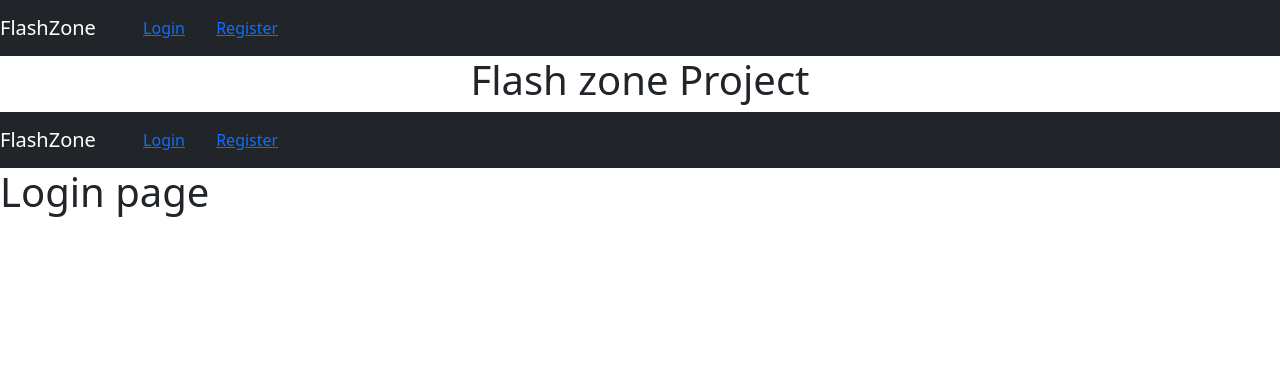
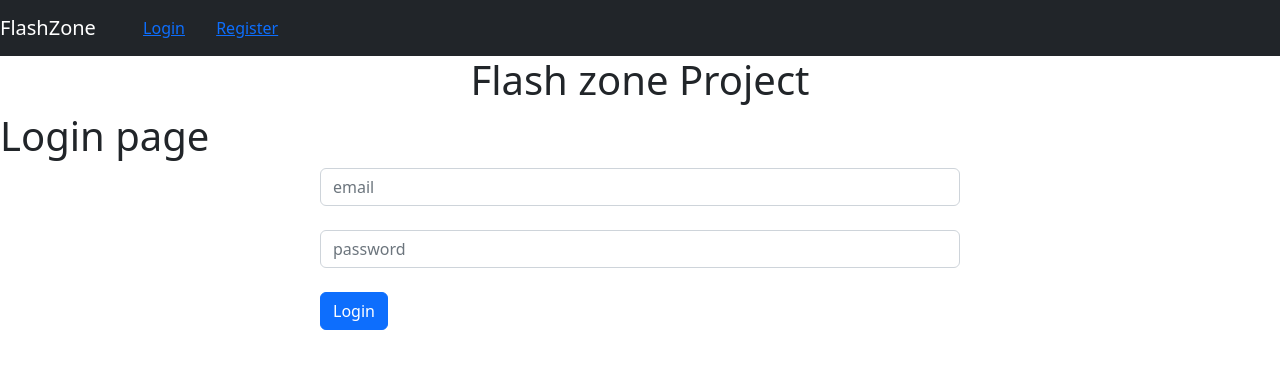
Before and after one commit to niamaidar/flashzone, a React (Vite) app in the folder client/: page / in a window 1280 px wide. Shown: the top 368 px of the page. Built offline with nearby package versions, Linux system fonts and the light colour scheme.

Commit message:
loginPage

```diff
--- a/client/src/Login.jsx
+++ b/client/src/Login.jsx
@@ -9,8 +9,14 @@ function Login(){
     },[])
     return(
         <div>
-            <Header/>
             <h1>Login page</h1>
+            <div className='col-sm-6 offset-sm-3'>
+                <input type='text' placeholder='email' className='form-control'/>
+                <br/>
+                <input type='password' placeholder='password' className='form-control'/>
+                <br/>
+                <button className='btn btn-primary'>Login</button>
+            </div>
         </div>
     )
 }
```
